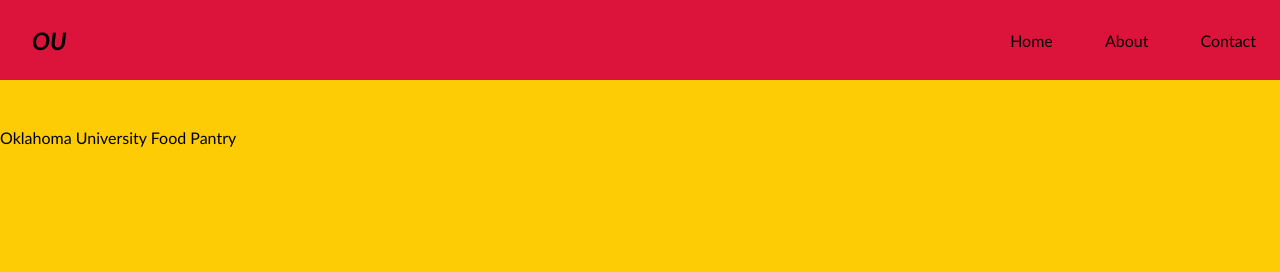
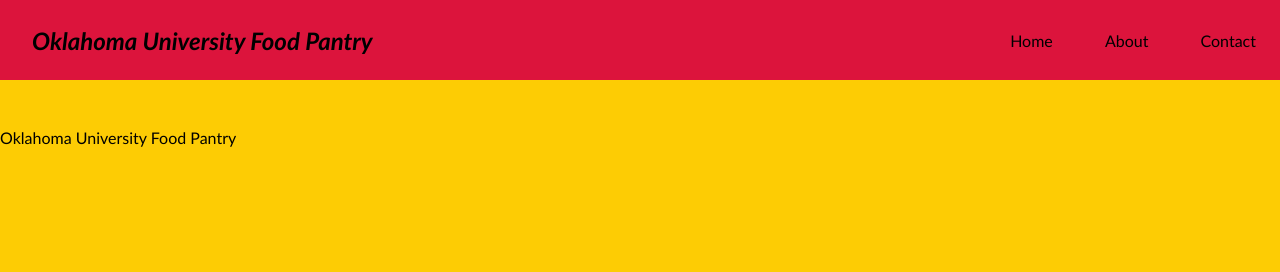
Before and after one commit to case0074/case0074.github.io, a plain HTML site: page index.html in a window 1280 px wide. Shown: the top 272 px of the page. Drawn offline with Linux system fonts and the light colour scheme.

Commit message:
Update index.html

```diff
--- a/index.html
+++ b/index.html
@@ -8,7 +8,7 @@
 </head>
 <body>
    <nav>
-<div class ="logo">OU</div>
+<div class ="logo">Oklahoma University Food Pantry</div>
        <div class="nav-items">
            <a href="/">Home</a>
            <a href="/">About</a>
```
